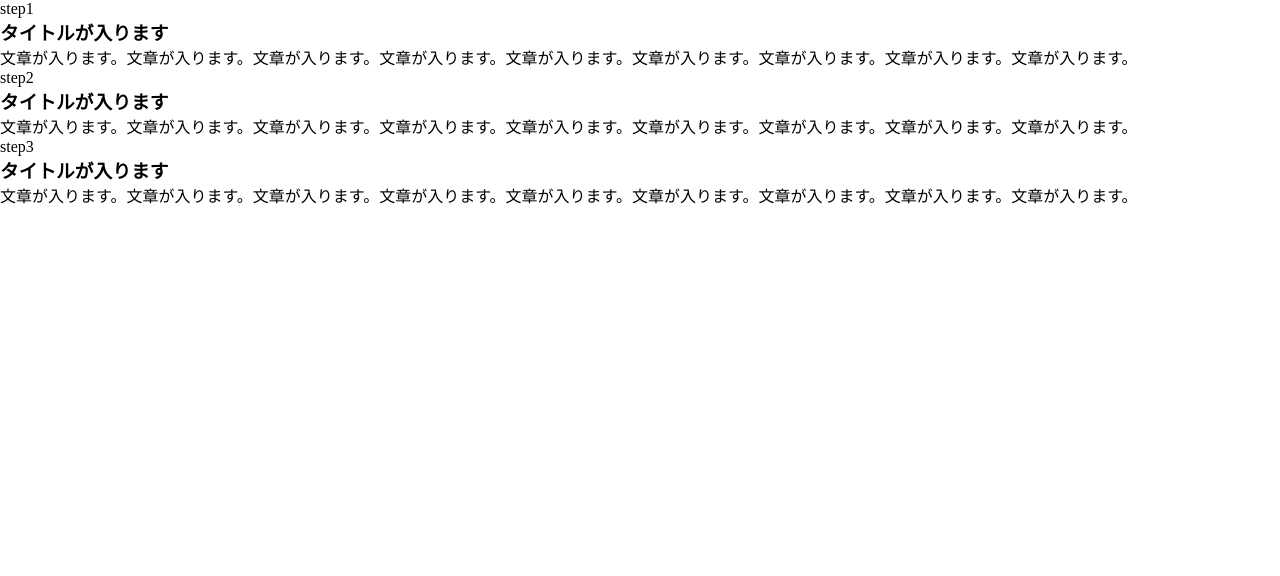
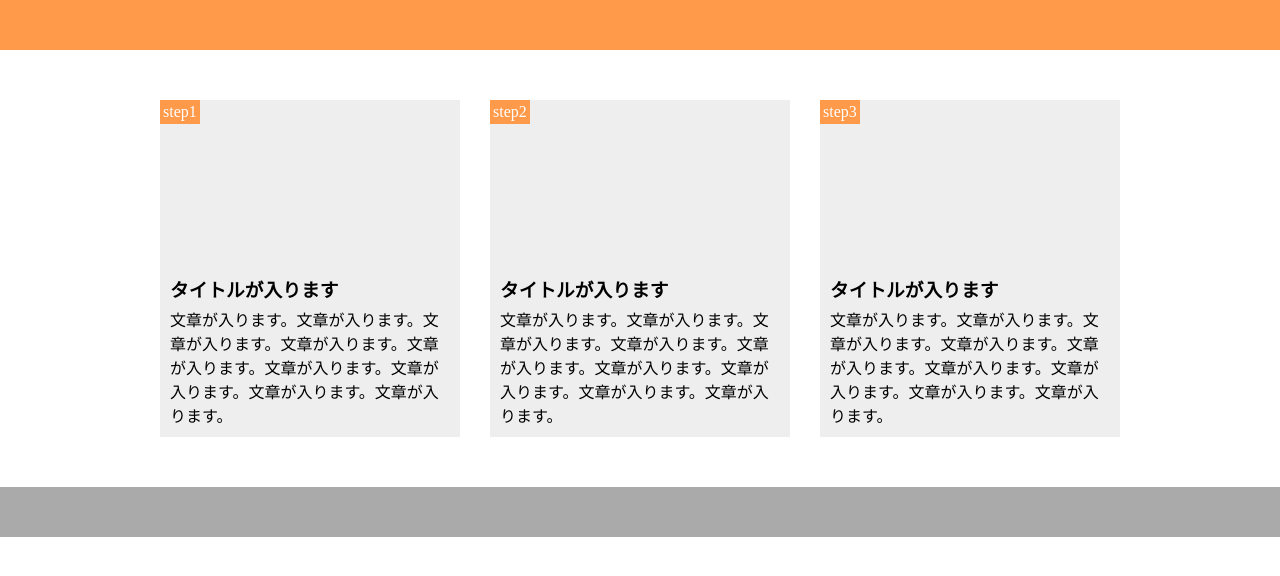
Before and after one commit to rarayukawa/1-10, a plain HTML site: page 課題1.html in a window 1280 px wide. Drawn offline with Linux system fonts and the light colour scheme.

Commit message:
[finish]課題1

```diff
--- a/課題1.html
+++ b/課題1.html
@@ -4,7 +4,7 @@
     <meta charset="UTF-8" />
     <title>課題１</title>
     <meta name="viewport" content="width=device-width,initial-scale=1.0">
-    <link rel="stylesheet" href="style.css" />
+    <link rel="stylesheet" href="課題1.css" />
   </head>
   <body>
     <header></header>
```
